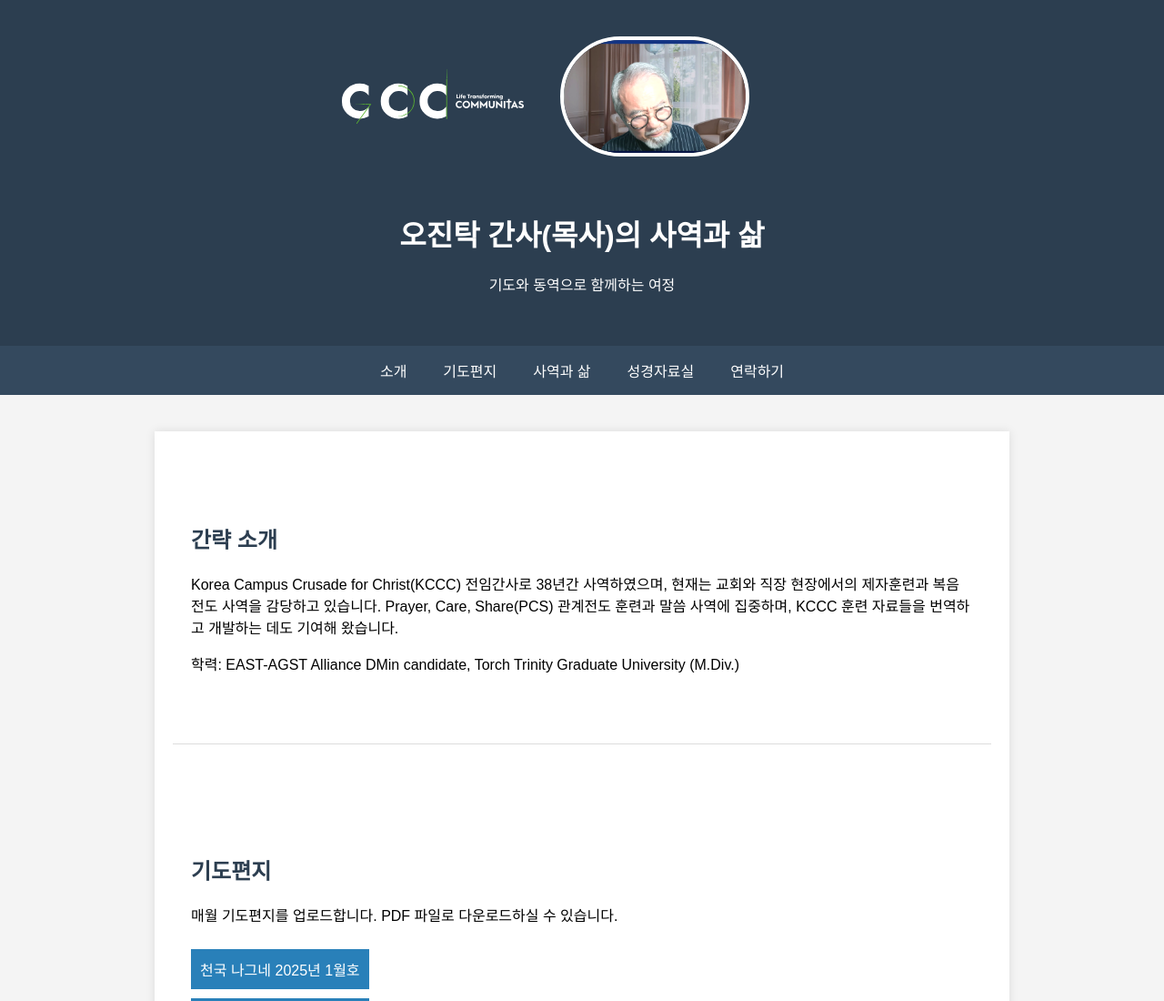
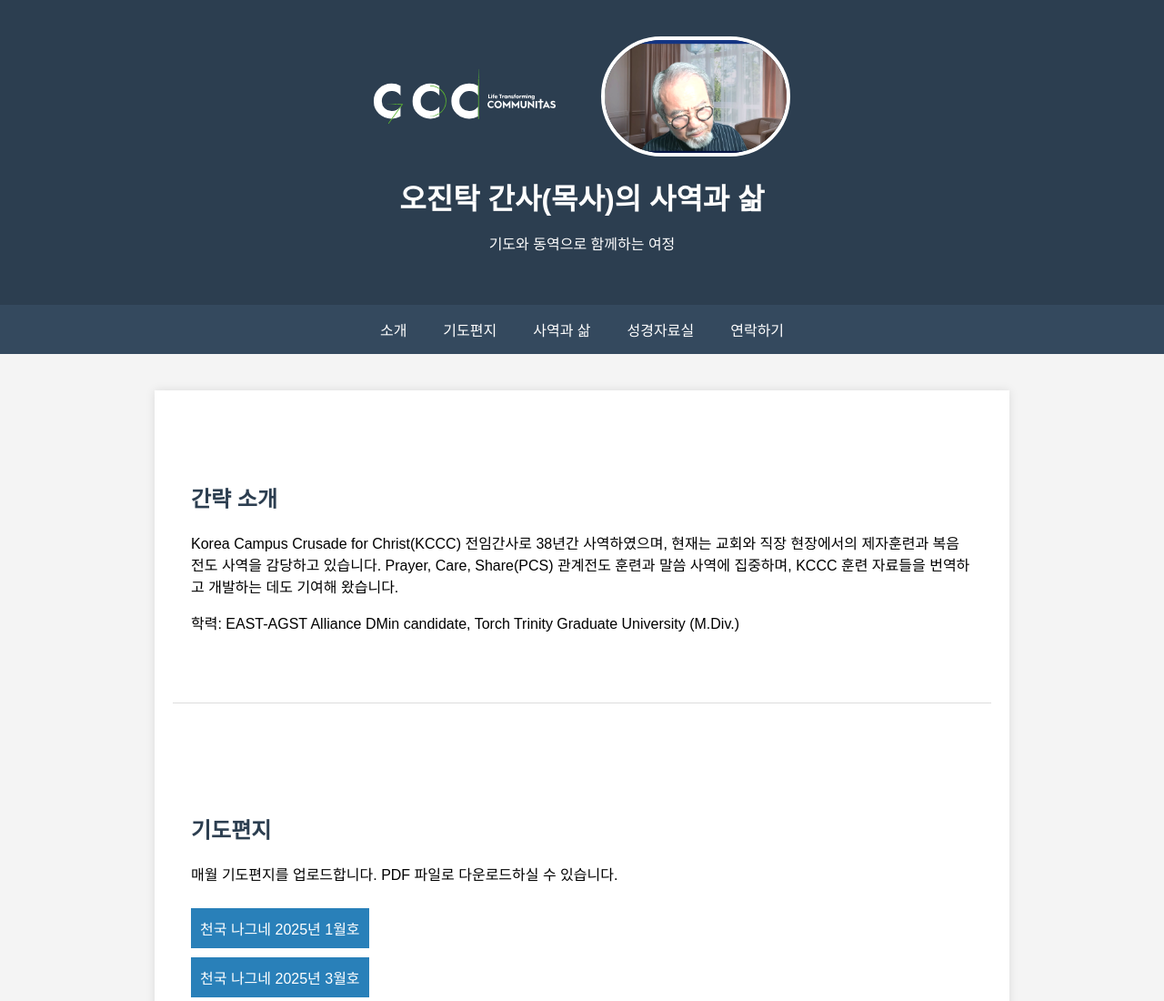
Before and after one commit to david-oh-ks/david-oh-ks.github.io, a plain HTML site: page index.html in a window 1280 px wide. Shown: the top 1100 px of the page at 91% size. Drawn offline with Linux system fonts and the light colour scheme.

Commit message:
Add files via upload

```diff
--- a/index.html
+++ b/index.html
@@ -10,32 +10,36 @@
       border-bottom: 1px solid #ddd;
       scroll-margin-top: 100px;
     }
-    .header-block {
+    header {
+      background-color: #2c3e50;
+      color: white;
+      text-align: center;
+      padding: 40px 20px;
+    }
+    .logo-profile {
       display: flex;
+      justify-content: center;
       align-items: center;
-      justify-content: center;
-      gap: 40px;
+      gap: 50px;
       margin-bottom: 20px;
     }
-    .header-wrapper {
-      display: flex;
-      flex-direction: column;
-      align-items: center;
-      background-color: #2c3e50;
-      color: white;
-      padding: 40px 20px;
+    .logo-profile img {
+      max-width: 200px;
     }
-    .title-text {
-      text-align: center;
-      margin-top: 20px;
+    .profile-pic {
+      border-radius: 100px;
+      border: 4px solid white;
+    }
+    .title-text h1 {
+      margin-bottom: 10px;
     }
   </style>
 </head>
 <body>
-<header class="header-wrapper">
-  <div class="header-block" style="transform: translateX(-40px);">
-    <img src="logo.svg" alt="CCC 로고" style="max-width: 200px;">
-    <img src="04870b58-df9b-497a-8fd0-8e1aa715e8fa.png" alt="오진탁 목사 프로필 사진" style="max-width: 200px; border-radius: 100px; border: 4px solid white;">
+<header>
+  <div class="logo-profile">
+    <img src="logo.svg" alt="CCC 로고">
+    <img src="04870b58-df9b-497a-8fd0-8e1aa715e8fa.png" alt="오진탁 목사 프로필 사진" class="profile-pic">
   </div>
   <div class="title-text">
     <h1>오진탁 간사(목사)의 사역과 삶</h1>
```
